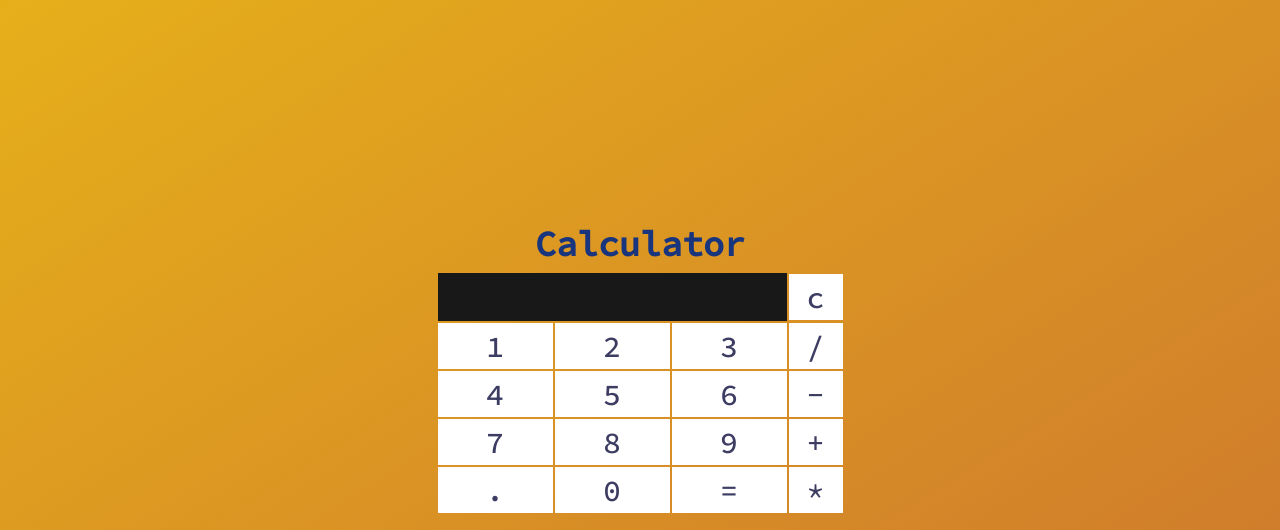
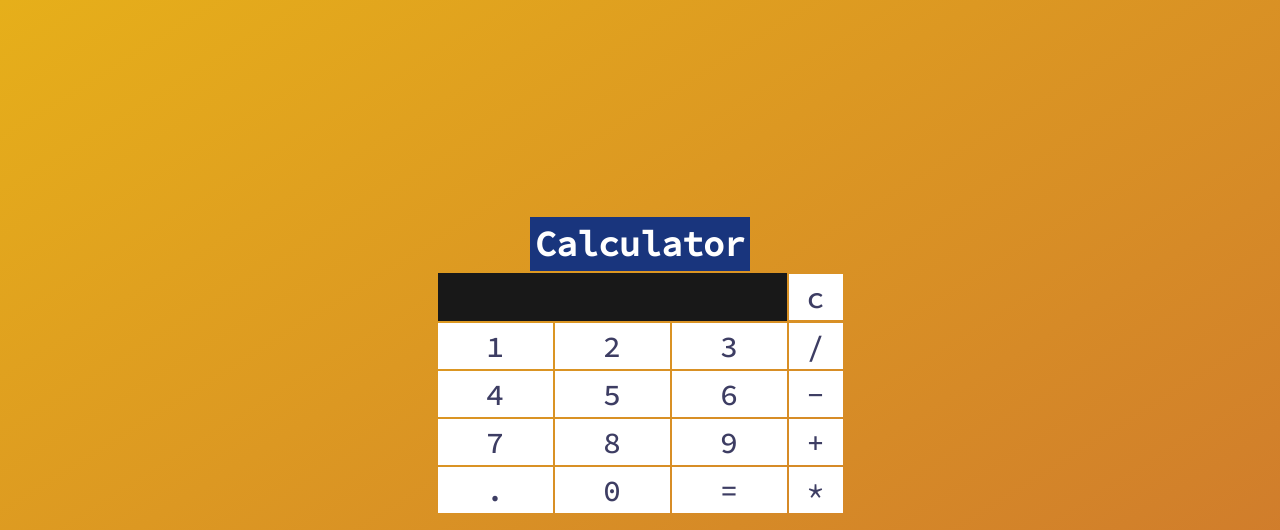
Before and after one commit to DevAyoola/calculator, a plain HTML site: page index.html in a window 1280 px wide. Shown: the top 530 px of the page. Drawn offline with Linux system fonts and the light colour scheme.

Commit message:
Update style.css

```diff
--- a/style.css
+++ b/style.css
@@ -28,11 +28,10 @@ header {
 	color: white;
 	border: none;
 	text-align: center;
-	width: 40%;
 }
 
 h1 {
-	color: #19357d;
+	background-color: #19357d;
 	padding: 5px;
 	font-family: "Source Code Pro", monospace;
 	font-size: 35px;
```
